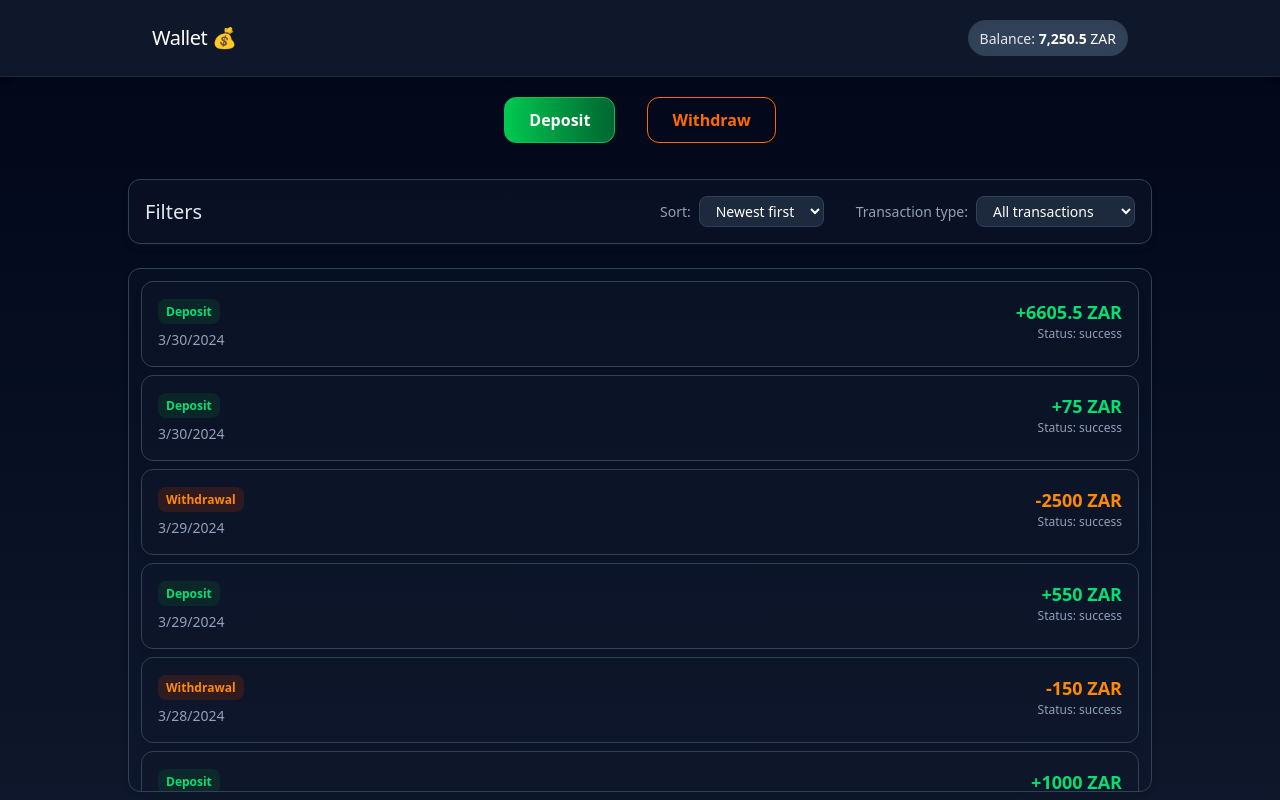
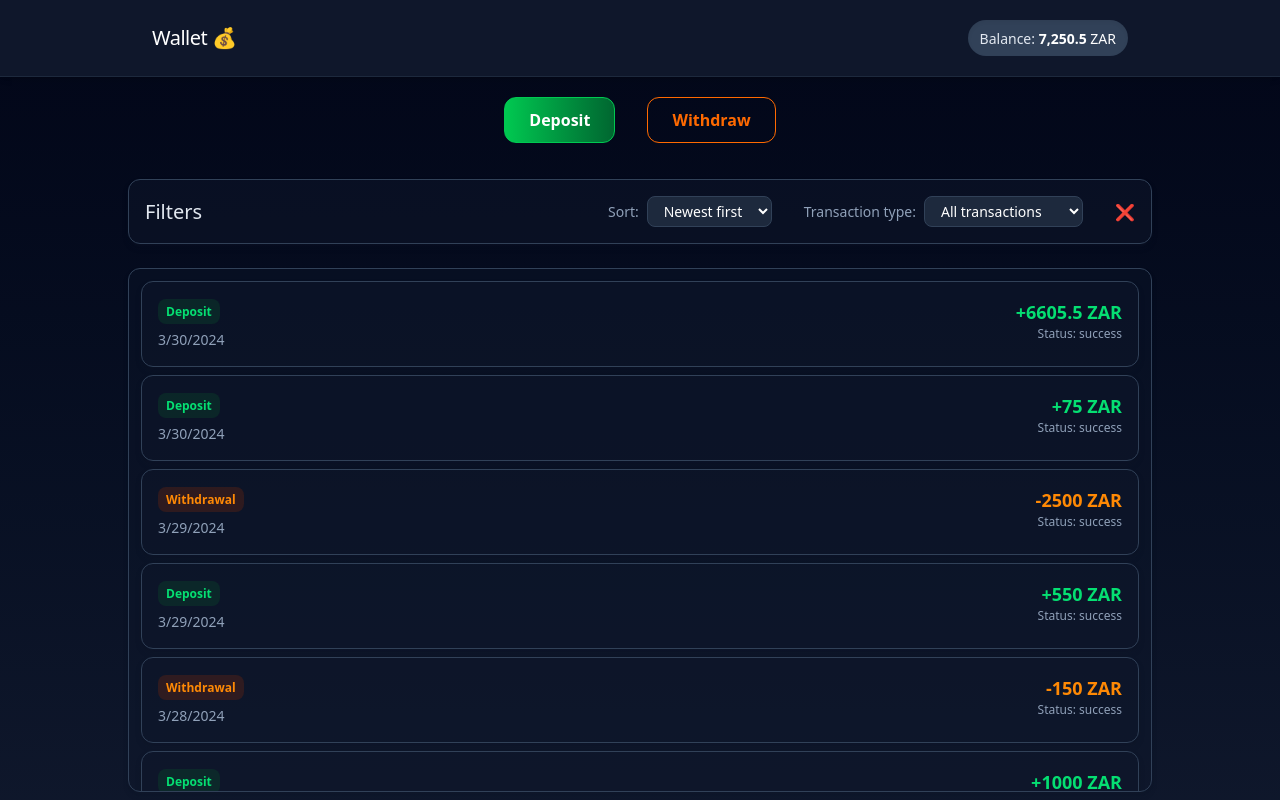
Before and after one commit to steven-oehley/wallet-dashboard, a React (Vite) app: page / in a window 1280 px wide. Built offline with nearby package versions, Linux system fonts and the light colour scheme.

Commit message:
clear filter functionality

```diff
--- a/src/components/filter-toolbar.tsx
+++ b/src/components/filter-toolbar.tsx
@@ -2,6 +2,7 @@ import { motion, AnimatePresence } from 'framer-motion';
 
 // Define prop types for the filter toolbar
 interface FilterToolBarProps {
+  onClearFilter: () => void;
   onSortChange: (sortOrder: 'asc' | 'desc') => void;
   onFilterChange: (filterType: string | null) => void;
   sortOrder: 'asc' | 'desc';
@@ -11,6 +12,7 @@ interface FilterToolBarProps {
 }
 
 const FilterToolBar = ({
+  onClearFilter,
   onSortChange,
   onFilterChange,
   sortOrder = 'desc',
@@ -73,6 +75,12 @@ const FilterToolBar = ({
                   <option value="withdrawal">Withdrawals only</option>
                 </select>
               </div>
+
+              <div>
+                <button className="cursor-pointer" onClick={onClearFilter}>
+                  ❌
+                </button>
+              </div>
             </div>
           </div>
         </motion.div>
--- a/src/pages/index.tsx
+++ b/src/pages/index.tsx
@@ -54,6 +54,11 @@ const DashboardPage = () => {
     );
   };
 
+  const onClearFilter = () => {
+    setFilterType(null);
+    setSortOrder('desc');
+  };
+
   const filteredTransactions = transactions
     .filter(transaction => {
       // Apply type filter if set
@@ -99,6 +104,7 @@ const DashboardPage = () => {
         </button>
       </WalletActionsRow>
       <FilterToolBar
+        onClearFilter={onClearFilter}
         onSortChange={setSortOrder}
         onFilterChange={setFilterType}
         sortOrder={sortOrder}
```
